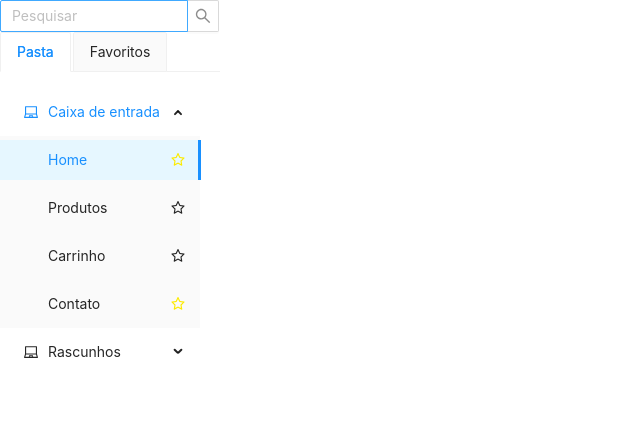
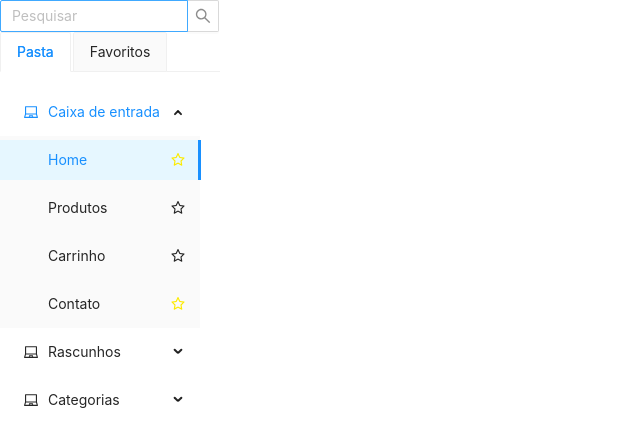
Before and after one commit to Wesleygmssa/menu_teste, a React (Create React App) app: page / in a window 1280 px wide. Shown: the top 446 px of the page, without its empty margins (0-640 px from the left). Built offline with nearby package versions, Linux system fonts and the light colour scheme.

Commit message:
Chore: add new sub

```diff
--- a/src/App.tsx
+++ b/src/App.tsx
@@ -1,4 +1,4 @@
-import React, { useMemo, useState, useCallback } from "react";
+import React, { useMemo, useState } from "react";
 import { Layout, Menu as MenuComponente } from "antd";
 import { Input } from "antd";
 import { Tabs } from "antd";
@@ -20,6 +20,7 @@ function App() {
 
   let listaFiltrada =  FilterMenu(Menu[0].list, search);
   let listaFiltrada2 = FilterMenu(Menu[1].list, search);
+  let listaFiltrada3 = FilterMenu(Menu[2].list, search);
   let favoritosFiltrado = FilterMenu(Favoritos[0].list, search);
 
   const handleStart = (item: any, index: any) => {
@@ -46,7 +47,7 @@ function App() {
               >
                 {listaFiltrada && listaFiltrada.length > 0 && (
                     <SubMenu
-                      key="sub1"
+                      key={Menu[0].key}
                       icon={<LaptopOutlined />}
                       title={Menu[0].title}
                     >
@@ -67,7 +68,7 @@ function App() {
 
                 {listaFiltrada2 && listaFiltrada2.length > 0 && (
                   <SubMenu
-                    key="sub2"
+                  key={Menu[1].key}
                     icon={<LaptopOutlined />}
                     title={Menu[1].title}
                   >
@@ -85,6 +86,28 @@ function App() {
                     })}
                   </SubMenu>
                 )}
+
+                {listaFiltrada3 && listaFiltrada3.length > 0 && (
+                  <SubMenu
+                  key={Menu[2].key}
+                    icon={<LaptopOutlined />}
+                    title={Menu[2].title}
+                  >
+                    {listaFiltrada3.map((item: any) => {
+                      return (
+                        <>
+                          <MenuComponente.Item key={item.key}>
+                            <ContainerInte>
+                              <div className="title">{item.title}</div>
+                              <StarOutlined />
+                            </ContainerInte>
+                          </MenuComponente.Item>
+                        </>
+                      );
+                    })}
+                  </SubMenu>
+                )}
+
 
               </MenuComponente>
             </Sider>
--- a/src/config/menu.json
+++ b/src/config/menu.json
@@ -1,7 +1,9 @@
 [
   {
     "id": "1",
+    "key": "sub1",
     "title": "Caixa de entrada",
+    "icon": "<LaptopOutlined />",
     "list": [
       {
         "id": "1",
@@ -31,7 +33,9 @@
   },
   {
     "id": "2",
+    "key": "sub2",
     "title": "Rascunhos",
+    "icon": "LaptopOutlined",
     "list": [
       {
         "id": "5",
@@ -44,5 +48,28 @@
         "url": "/cadastro"
       }
     ]
+  },
+  {
+    "id": "3",
+    "key": "sub3",
+    "title": "Categorias",
+    "icon": "LaptopOutlined",
+    "list": [
+      {
+        "id": "7",
+        "title": "Categoria 1",
+        "url": "/categoria1"
+      },
+      {
+        "id": "8",
+        "title": "Categoria 2",
+        "url": "/categoria2"
+      },
+      {
+        "id": "9",
+        "title": "Categoria 3",
+        "url": "/categoria3"
+      }
+    ]
   }
 ]
```
